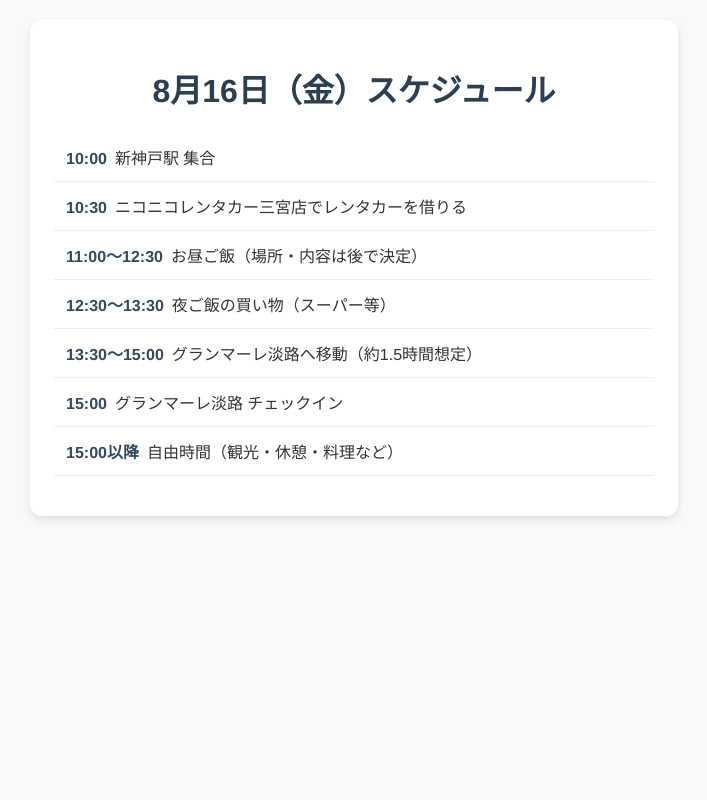
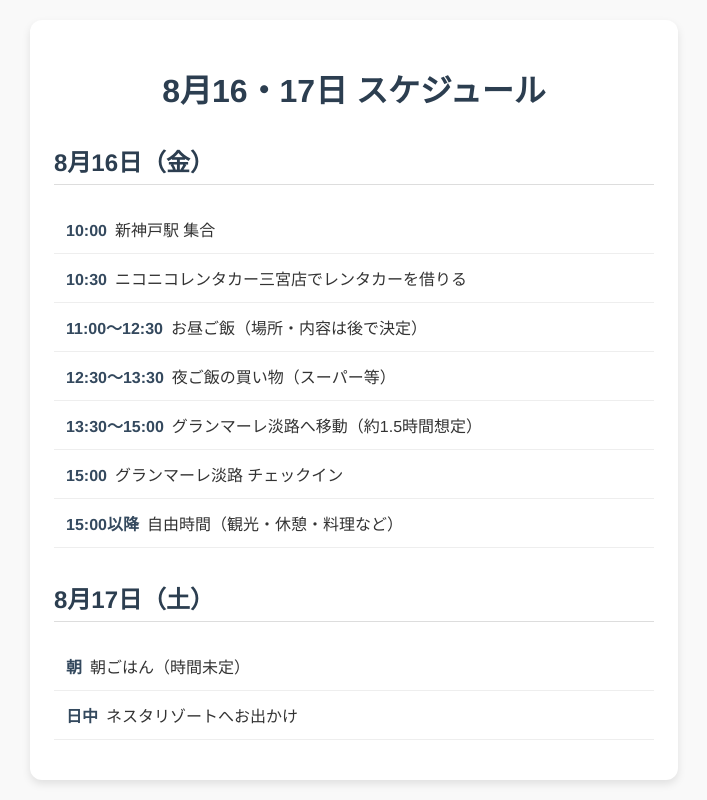
Before and after one commit to Lo9ic4l/4xent, a plain HTML site: page index.html in a window 1280 px wide. Shown: the whole page, without its empty margins (286-993 px from the left). Drawn offline with Linux system fonts and the light colour scheme.

Commit message:
Update index.html

```diff
--- a/index.html
+++ b/index.html
@@ -3,7 +3,7 @@
 <head>
   <meta charset="UTF-8">
   <meta name="viewport" content="width=device-width, initial-scale=1.0">
-  <title>8月16日スケジュール</title>
+  <title>8月16・17日スケジュール</title>
   <style>
     body {
       font-family: "Helvetica Neue", sans-serif;
@@ -24,6 +24,12 @@
       text-align: center;
       color: #2c3e50;
     }
+    h2 {
+      margin-top: 32px;
+      color: #2c3e50;
+      border-bottom: 1px solid #ddd;
+      padding-bottom: 6px;
+    }
     .schedule {
       list-style: none;
       padding: 0;
@@ -43,7 +49,9 @@
 </head>
 <body>
   <div class="container">
-    <h1>8月16日（金）スケジュール</h1>
+    <h1>8月16・17日 スケジュール</h1>
+
+    <h2>8月16日（金）</h2>
     <ul class="schedule">
       <li><span class="time">10:00</span><span class="content">新神戸駅 集合</span></li>
       <li><span class="time">10:30</span><span class="content">ニコニコレンタカー三宮店でレンタカーを借りる</span></li>
@@ -53,6 +61,12 @@
       <li><span class="time">15:00</span><span class="content">グランマーレ淡路 チェックイン</span></li>
       <li><span class="time">15:00以降</span><span class="content">自由時間（観光・休憩・料理など）</span></li>
     </ul>
+
+    <h2>8月17日（土）</h2>
+    <ul class="schedule">
+      <li><span class="time">朝</span><span class="content">朝ごはん（時間未定）</span></li>
+      <li><span class="time">日中</span><span class="content">ネスタリゾートへお出かけ</span></li>
+    </ul>
   </div>
 </body>
 </html>
```
